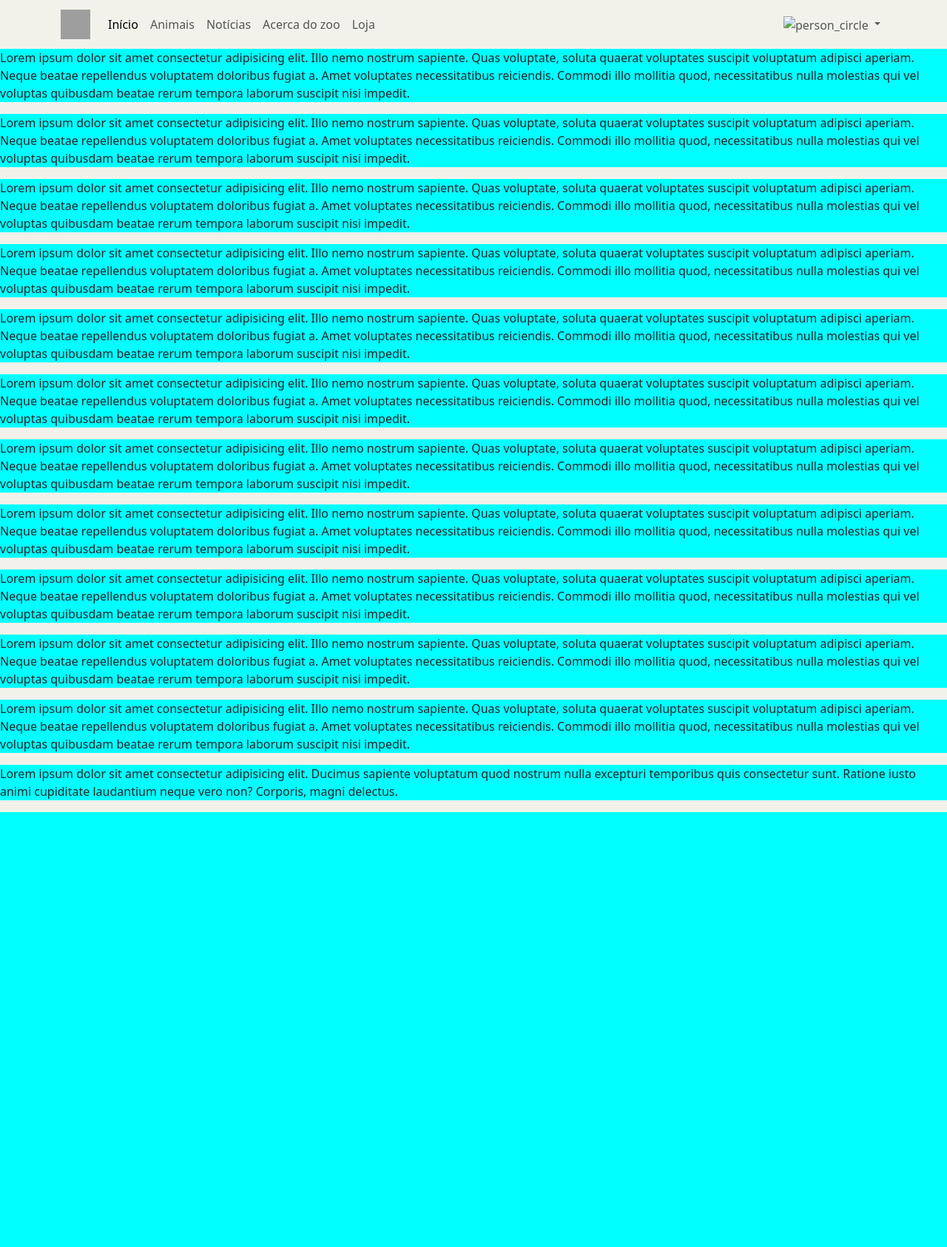
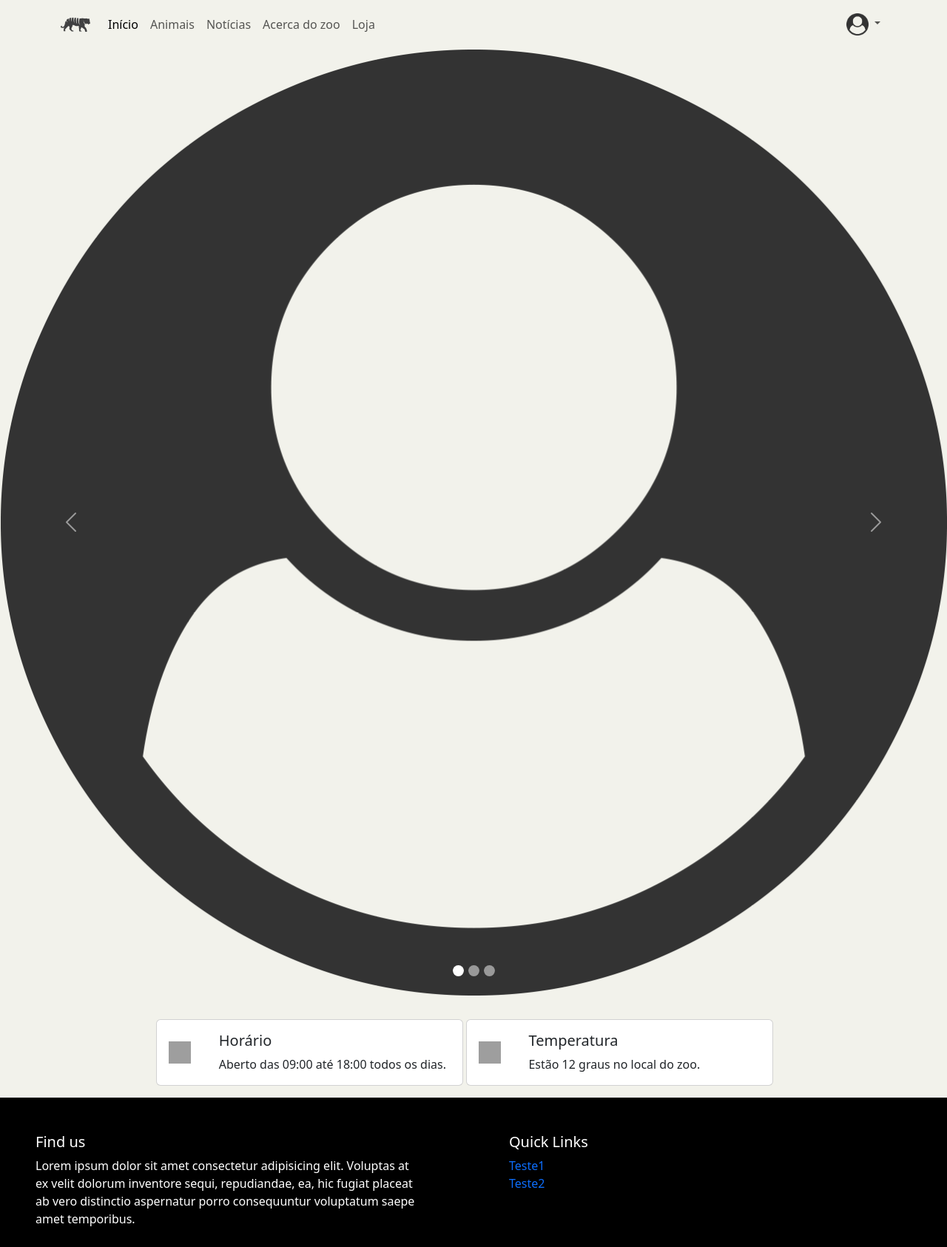
Before and after one commit to ralvessa/Grupo04_ZOO, a Django app: page / in a window 1280 px wide. Shown: the whole page at 74% size. Before the commit the page ends 1098 px from the top, so only its background shows below. Run offline with Django 4.2, Linux system fonts and the light colour scheme; grey boxes are pictures that could not be loaded.

Commit message:
mudancas

```diff
--- a/ZOO/ZOO_App/templates/ZOO_App/index.html
+++ b/ZOO/ZOO_App/templates/ZOO_App/index.html
@@ -12,6 +12,12 @@
     />
     <title>{%block titulo%}Página do ZOO{%endblock%}</title>
     <style>
+      a {
+        text-decoration: none;
+      }
+      a:hover {
+        text-decoration: underline;
+      }
       .carousel-indicators [data-bs-target] {
         width: 15px;
         height: 15px;
@@ -53,7 +59,12 @@
     <nav class="navbar sticky-top navbar-expand-lg">
       <div class="container">
         <a href="" class="navbar-brand">
-          <img src="zoo_badge.png" alt="zoo_badge" width="40px" height="40px" />
+          <img
+            src="{% static 'zoo_badge.png' %}"
+            alt="zoo_badge"
+            width="40px"
+            height="40px"
+          />
         </a>
         <button
           class="navbar-toggler"
@@ -69,7 +80,12 @@
         <div class="collapse navbar-collapse" id="navbarContent">
           <ul class="navbar-nav me-auto mb-2 mb-lg-0">
             <li class="nav-item">
-              <a href="" class="nav-link active" aria-current="page">Início</a>
+              <a
+                href="{% url 'ZOO_App:index' %}"
+                class="nav-link active"
+                aria-current="page"
+                >Início</a
+              >
             </li>
             <li class="nav-item">
               <a href="{% url 'ZOO_App:listagem_animais' %}" class="nav-link"
@@ -77,7 +93,9 @@
               >
             </li>
             <li class="nav-item">
-              <a href="pagina das notícias" class="nav-link">Notícias</a>
+              <a href="{% url 'ZOO_App:listagem_noticias' %}" class="nav-link"
+                >Notícias</a
+              >
             </li>
             <li class="nav-item">
               <a href="{% url 'ZOO_App:about' %}" class="nav-link"
@@ -97,7 +115,12 @@
                 data-bs-toggle="dropdown"
                 aria-expanded="false"
               >
-                <img alt="person_circle" width="30px" height="30px" />
+                <img
+                  src="{% static 'bot.png' %}"
+                  alt="person_circle"
+                  width="30px"
+                  height="30px"
+                />
               </a>
               <div
                 class="dropdown-menu dropdown-menu-end"
@@ -165,100 +188,147 @@
     </div>
     {% block conteudo %}
     <div class="row w-100 g-0">
-      <p style="background-color: aqua; width: 100%">
-        Lorem ipsum dolor sit amet consectetur adipisicing elit. Illo nemo
-        nostrum sapiente. Quas voluptate, soluta quaerat voluptates suscipit
-        voluptatum adipisci aperiam. Neque beatae repellendus voluptatem
-        doloribus fugiat a. Amet voluptates necessitatibus reiciendis. Commodi
-        illo mollitia quod, necessitatibus nulla molestias qui vel voluptas
-        quibusdam beatae rerum tempora laborum suscipit nisi impedit.
-      </p>
-      <p style="background-color: aqua; width: 100%">
-        Lorem ipsum dolor sit amet consectetur adipisicing elit. Illo nemo
-        nostrum sapiente. Quas voluptate, soluta quaerat voluptates suscipit
-        voluptatum adipisci aperiam. Neque beatae repellendus voluptatem
-        doloribus fugiat a. Amet voluptates necessitatibus reiciendis. Commodi
-        illo mollitia quod, necessitatibus nulla molestias qui vel voluptas
-        quibusdam beatae rerum tempora laborum suscipit nisi impedit.
-      </p>
-      <p style="background-color: aqua; width: 100%">
-        Lorem ipsum dolor sit amet consectetur adipisicing elit. Illo nemo
-        nostrum sapiente. Quas voluptate, soluta quaerat voluptates suscipit
-        voluptatum adipisci aperiam. Neque beatae repellendus voluptatem
-        doloribus fugiat a. Amet voluptates necessitatibus reiciendis. Commodi
-        illo mollitia quod, necessitatibus nulla molestias qui vel voluptas
-        quibusdam beatae rerum tempora laborum suscipit nisi impedit.
-      </p>
-      <p style="background-color: aqua; width: 100%">
-        Lorem ipsum dolor sit amet consectetur adipisicing elit. Illo nemo
-        nostrum sapiente. Quas voluptate, soluta quaerat voluptates suscipit
-        voluptatum adipisci aperiam. Neque beatae repellendus voluptatem
-        doloribus fugiat a. Amet voluptates necessitatibus reiciendis. Commodi
-        illo mollitia quod, necessitatibus nulla molestias qui vel voluptas
-        quibusdam beatae rerum tempora laborum suscipit nisi impedit.
-      </p>
-      <p style="background-color: aqua; width: 100%">
-        Lorem ipsum dolor sit amet consectetur adipisicing elit. Illo nemo
-        nostrum sapiente. Quas voluptate, soluta quaerat voluptates suscipit
-        voluptatum adipisci aperiam. Neque beatae repellendus voluptatem
-        doloribus fugiat a. Amet voluptates necessitatibus reiciendis. Commodi
-        illo mollitia quod, necessitatibus nulla molestias qui vel voluptas
-        quibusdam beatae rerum tempora laborum suscipit nisi impedit.
-      </p>
-      <p style="background-color: aqua; width: 100%">
-        Lorem ipsum dolor sit amet consectetur adipisicing elit. Illo nemo
-        nostrum sapiente. Quas voluptate, soluta quaerat voluptates suscipit
-        voluptatum adipisci aperiam. Neque beatae repellendus voluptatem
-        doloribus fugiat a. Amet voluptates necessitatibus reiciendis. Commodi
-        illo mollitia quod, necessitatibus nulla molestias qui vel voluptas
-        quibusdam beatae rerum tempora laborum suscipit nisi impedit.
-      </p>
-      <p style="background-color: aqua; width: 100%">
-        Lorem ipsum dolor sit amet consectetur adipisicing elit. Illo nemo
-        nostrum sapiente. Quas voluptate, soluta quaerat voluptates suscipit
-        voluptatum adipisci aperiam. Neque beatae repellendus voluptatem
-        doloribus fugiat a. Amet voluptates necessitatibus reiciendis. Commodi
-        illo mollitia quod, necessitatibus nulla molestias qui vel voluptas
-        quibusdam beatae rerum tempora laborum suscipit nisi impedit.
-      </p>
-      <p style="background-color: aqua; width: 100%">
-        Lorem ipsum dolor sit amet consectetur adipisicing elit. Illo nemo
-        nostrum sapiente. Quas voluptate, soluta quaerat voluptates suscipit
-        voluptatum adipisci aperiam. Neque beatae repellendus voluptatem
-        doloribus fugiat a. Amet voluptates necessitatibus reiciendis. Commodi
-        illo mollitia quod, necessitatibus nulla molestias qui vel voluptas
-        quibusdam beatae rerum tempora laborum suscipit nisi impedit.
-      </p>
-      <p style="background-color: aqua; width: 100%">
-        Lorem ipsum dolor sit amet consectetur adipisicing elit. Illo nemo
-        nostrum sapiente. Quas voluptate, soluta quaerat voluptates suscipit
-        voluptatum adipisci aperiam. Neque beatae repellendus voluptatem
-        doloribus fugiat a. Amet voluptates necessitatibus reiciendis. Commodi
-        illo mollitia quod, necessitatibus nulla molestias qui vel voluptas
-        quibusdam beatae rerum tempora laborum suscipit nisi impedit.
-      </p>
-      <p style="background-color: aqua; width: 100%">
-        Lorem ipsum dolor sit amet consectetur adipisicing elit. Illo nemo
-        nostrum sapiente. Quas voluptate, soluta quaerat voluptates suscipit
-        voluptatum adipisci aperiam. Neque beatae repellendus voluptatem
-        doloribus fugiat a. Amet voluptates necessitatibus reiciendis. Commodi
-        illo mollitia quod, necessitatibus nulla molestias qui vel voluptas
-        quibusdam beatae rerum tempora laborum suscipit nisi impedit.
-      </p>
-      <p style="background-color: aqua; width: 100%">
-        Lorem ipsum dolor sit amet consectetur adipisicing elit. Illo nemo
-        nostrum sapiente. Quas voluptate, soluta quaerat voluptates suscipit
-        voluptatum adipisci aperiam. Neque beatae repellendus voluptatem
-        doloribus fugiat a. Amet voluptates necessitatibus reiciendis. Commodi
-        illo mollitia quod, necessitatibus nulla molestias qui vel voluptas
-        quibusdam beatae rerum tempora laborum suscipit nisi impedit.
-      </p>
-      <p style="background-color: aqua; width: 100%">
-        Lorem ipsum dolor sit amet consectetur adipisicing elit. Ducimus
-        sapiente voluptatum quod nostrum nulla excepturi temporibus quis
-        consectetur sunt. Ratione iusto animi cupiditate laudantium neque vero
-        non? Corporis, magni delectus.
-      </p>
+      <div id="carousel" class="carousel slide mb-3">
+        <div class="carousel-indicators">
+          <button
+            type="button"
+            data-bs-target="#carousel"
+            data-bs-slide-to="0"
+            class="active"
+            aria-current="true"
+            aria-label="Slide 1"
+          ></button>
+          <button
+            type="button"
+            data-bs-target="#carousel"
+            data-bs-slide-to="1"
+            aria-label="Slide 2"
+          ></button>
+          <button
+            type="button"
+            data-bs-target="#carousel"
+            data-bs-slide-to="2"
+            aria-label="Slide 3"
+          ></button>
+        </div>
+        <div class="carousel-inner">
+          <div class="carousel-item active">
+            <img src="{% static 'bot.png' %}" class="d-block w-100" alt="..." />
+          </div>
+          <div class="carousel-item">
+            <img src="{% static 'bot.png' %}" class="d-block w-100" alt="..." />
+          </div>
+          <div class="carousel-item">
+            <img src="{% static 'bot.png' %}" class="d-block w-100" alt="..." />
+          </div>
+        </div>
+        <button
+          class="carousel-control-prev"
+          type="button"
+          data-bs-target="#carousel"
+          data-bs-slide="prev"
+        >
+          <span class="carousel-control-prev-icon" aria-hidden="true"></span>
+          <span class="visually-hidden">Previous</span>
+        </button>
+        <button
+          class="carousel-control-next"
+          type="button"
+          data-bs-target="#carousel"
+          data-bs-slide="next"
+        >
+          <span class="carousel-control-next-icon" aria-hidden="true"></span>
+          <span class="visually-hidden">Next</span>
+        </button>
+      </div>
+      <div class="row justify-content-center my-sm-3 w-100">
+        <div class="col-sm-4 gx-1">
+          <div class="card">
+            <div class="card-body">
+              <div class="row">
+                <div class="col-md-2 flex-center-v">
+                  <img
+                    src="alarm-clock-icon.png"
+                    alt="alarm-clock"
+                    height="30px"
+                    width="30px"
+                  />
+                </div>
+                <div class="col">
+                  <h5 class="card-title">Horário</h5>
+                  <p class="card-text">
+                    Aberto das 09:00 até 18:00 todos os dias.
+                  </p>
+                </div>
+              </div>
+            </div>
+          </div>
+        </div>
+        <div class="col-sm-4 gx-1">
+          <div class="card">
+            <div class="card-body">
+              <div class="row">
+                <div class="col-md-2 flex-center-v">
+                  <img
+                    src="thermometer-icon.png"
+                    alt="thermometer"
+                    width="30px"
+                    height="30px"
+                  />
+                </div>
+                <div class="col">
+                  <h5 class="card-title">Temperatura</h5>
+                  <p class="card-text">Estão 12 graus no local do zoo.</p>
+                </div>
+              </div>
+            </div>
+          </div>
+        </div>
+      </div>
+      <footer style="background-color: black">
+        <div class="row justify-content-center w-100">
+          <div
+            class="col-sm-4 col-md col-sm-4 col-12 col pt-5 mx-5"
+            style="color: #fff"
+          >
+            <h5>Find us</h5>
+            <p style="padding-bottom: 10px">
+              Lorem ipsum dolor sit amet consectetur adipisicing elit. Voluptas
+              at ex velit dolorum inventore sequi, repudiandae, ea, hic fugiat
+              placeat ab vero distinctio aspernatur porro consequuntur
+              voluptatum saepe amet temporibus.
+            </p>
+          </div>
+          <div
+            class="col-sm-4 col-md col-sm-4 col-12 col pt-5 mx-5"
+            style="color: #fff"
+          >
+            <h5>Quick Links</h5>
+            <ul style="list-style-type: none; margin: 0px; padding-left: 0px">
+              <li>
+                <a href="" class="link-primary">Teste1</a>
+              </li>
+              <li><a href="" class="link-primary">Teste2</a></li>
+            </ul>
+          </div>
+        </div>
+      </footer>
+      <!-- <div class="row justify-content-center">
+        <div class="col-6 align-items-center">
+          <div class="card text-center" style="width: 40rem">
+            <div class="card-body">
+              <div class="row justify-content-center">
+                <div class="col-4">
+                  <p>Teste</p>
+                </div>
+                <div class="col-4">
+                  <p>teste</p>
+                </div>
+              </div>
+            </div>
+          </div>
+        </div>
+      </div> -->
     </div>
     <!-- <nav
       class="navbar navbar-expand-lg fixed-top"
--- a/ZOO/ZOO_App/urls.py
+++ b/ZOO/ZOO_App/urls.py
@@ -9,4 +9,6 @@ urlpatterns = [
     path('registar', views.render_register, name='registar'),
     path('logout', views.render_logout, name='logout'),
     path('about',views.render_about, name='about'),
+    path('noticias',views.render_noticias, name='listagem_noticias'),
+    path('noticia/<int:noticia_id>',views.render_detalhe_noticia, name='detalhe_noticia'),
 ]
--- a/ZOO/ZOO_App/views.py
+++ b/ZOO/ZOO_App/views.py
@@ -5,7 +5,7 @@ from django.http import HttpResponseRedirect
 from django.shortcuts import render
 from django.urls import reverse
 
-from .models import Utilizador
+from .models import *
 
 
 # Create your views here.
@@ -60,3 +60,42 @@ def render_logout(request):
 
 def render_about(request):
     return render(request, 'ZOO_App/about.html')
+
+
+def render_noticias(request):
+    lista_noticias_total = Noticia.objects.all()
+    lista_noticias_user = UtilizadorNoticia_pk.objects.filter(utilizador=request.user.utilizador)
+    lista_tags = {}
+    lista_noticias = []
+    lista_noticias_recomendadas = []
+    for item in lista_noticias_user:
+        noticia = item.noticia
+        lista_noticias = lista_noticias + [noticia]
+        lista_tags_noticia = NoticiaTag_pk.objects.filter(noticia=noticia)
+        for item2 in lista_tags_noticia:
+            if lista_tags is not None:
+                if item2.tag.nome in lista_tags:
+                    lista_tags[item2.tag.nome] = lista_tags[item2.tag.nome] + 1
+                else:
+                    lista_tags[item2.tag.nome] = 1
+            else:
+                lista_tags[item2.tag.nome] = 1
+    for item in NoticiaTag_pk.objects.all():
+        if item.noticia not in lista_noticias and item.tag not in lista_tags.keys():
+            lista_noticias_recomendadas = lista_noticias_recomendadas + [item.noticia]
+    lista_noticias_recomendadas = lista_noticias_recomendadas + list(lista_noticias_total)
+    lista_noticias_recomendadas = lista_noticias_recomendadas[0:4]
+    lista_noticias_total = list(lista_noticias_total)
+    if "searchTerm" in request.POST:
+        searchTerm = request.POST["searchTerm"]
+        for item in lista_noticias_total.copy():
+            if item.descricao.find(searchTerm) == -1 and item.titulo.find(searchTerm) == -1:
+                lista_noticias_total.remove(item)
+        for item in lista_noticias_recomendadas.copy():
+            if item.descricao.find(searchTerm) == -1 and item.titulo.find(searchTerm) == -1:
+                lista_noticias_recomendadas.remove(item)
+    return render(request, 'ZOO_App/listagem_noticias.html', {'noticias': lista_noticias_total,'recomendadas': lista_noticias_recomendadas[0:4]})
+
+
+def render_detalhe_noticia(request):
+    return
```
Also changed, not shown: ZOO/ZOO_App/templates/ZOO_App/listagem_noticias.html (added, +70 -0 lines), ZOO/ZOO_App/static/News/leoes.jpg (added), ZOO/ZOO_App/static/zoo_badge.png (added), ZOO/db.sqlite3.
